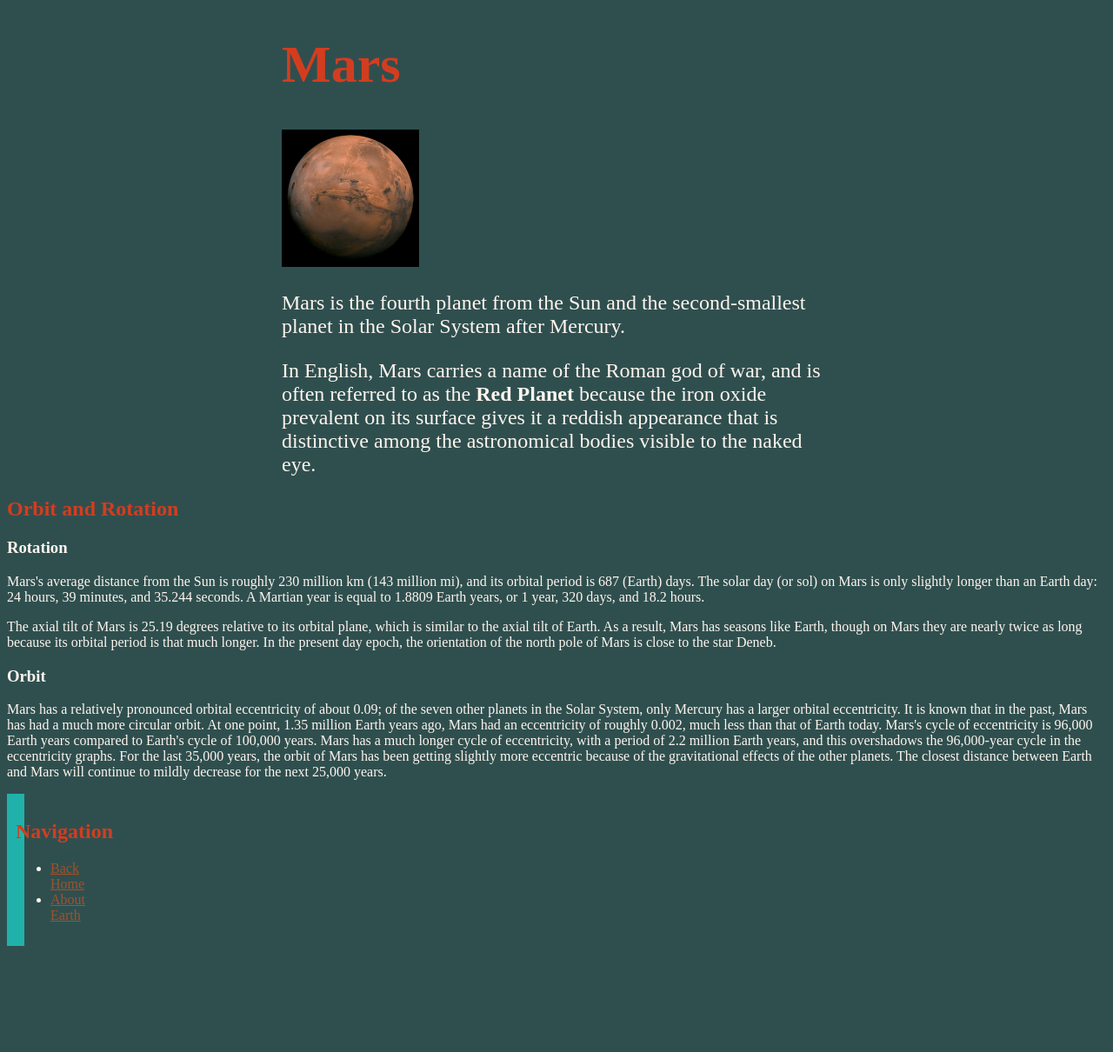
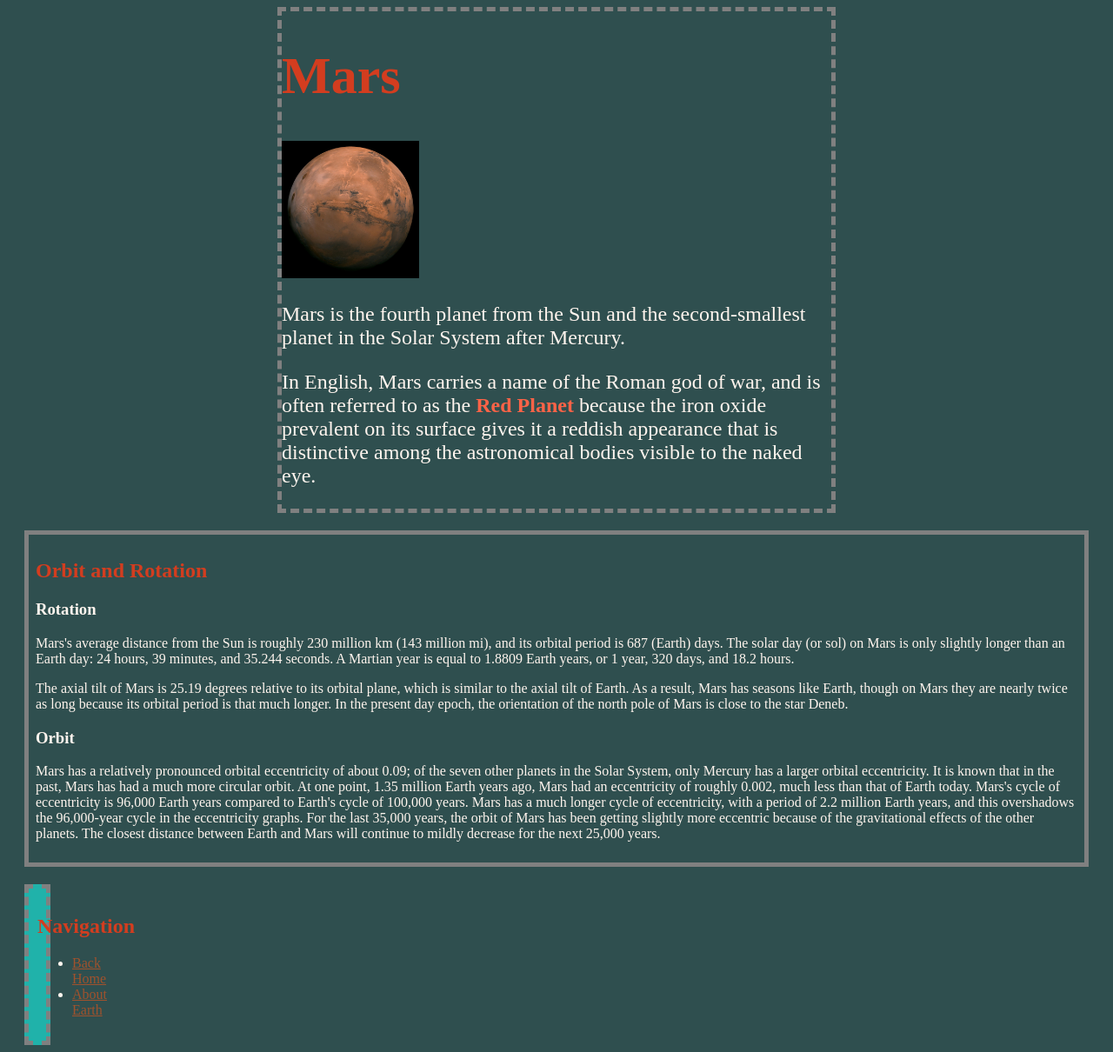
Before and after one commit to xelA-S/HTML-CSS-practice, a Flask app: page /mars in a window 1280 px wide. Shown: the whole page at 87% size. Before the commit the page ends 1088 px from the top, so only its background shows below. Run offline with Flask 2, Linux system fonts and the light colour scheme.

Commit message:
added borders

```diff
--- a/static/css/style.css
+++ b/static/css/style.css
@@ -8,12 +8,19 @@ header{
     margin-left: auto;
     margin-right: auto;
     width: 50%;
+    border: 5px gray dashed
 }
-
+main{
+    margin: 20px;
+    border: solid grey 5px;
+    padding: 8px
+}
 footer{
     background-color:lightseagreen;
     margin-right: 1700px;
+    margin-left: 20px;
     padding: 10px ;
+    border: 5px gray dashed
 }
 
 a {
@@ -22,6 +29,10 @@ a {
 
 h1 {
     font-size: 60px;
+}
+
+strong{
+    color:tomato;
 }
 
 .earth {
--- a/templates/index.html
+++ b/templates/index.html
@@ -12,8 +12,8 @@
 
         <p>Which planet would you like to know better?</p>
         <ul>
-            <li>I would like to <a href={{ url_for("earth") }}>know more about earth</a></li>
-            <li>I would like to <a href={{ url_for("mars") }}>know more about mars</a></li>
+            <li>I would like to <a href={{ url_for("earth") }}>know more about Earth</a></li>
+            <li>I would like to <a href={{ url_for("mars") }}>know more about Mars</a></li>
         </ul>
     </body>
 </html>
```
